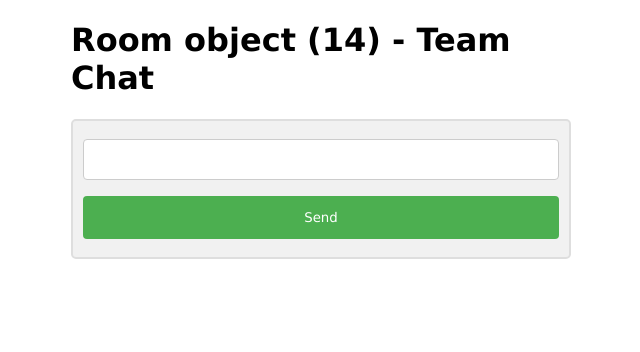
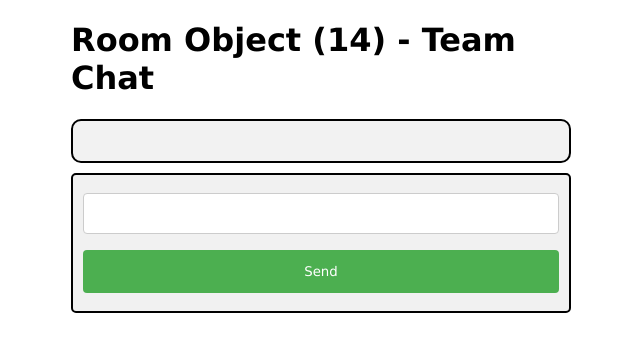
Before and after one commit to saicharan-code/TeamChat, a Django app: template djangochat/templates/room.html in a window 1280 px wide. Shown: the top 352 px of the page, without its empty margins (319-959 px from the left). Run offline with Django 3.2, Linux system fonts and the light colour scheme; the template is opened without the code that fills it: values that come from a table or form of the project are taken from there, others are empty; data comes from the database, SQL or seed files in the repository; both versions use the stored data as it was after the commit; some libraries are stand-ins or nearby versions.

Commit message:
ppt commit

```diff
--- a/djangochat/templates/room.html
+++ b/djangochat/templates/room.html
@@ -10,7 +10,7 @@ body {
 }
 
 .container {
-  border: 2px solid #dedede;
+  border: 2px solid black;
   background-color: #f1f1f1;
   border-radius: 5px;
   padding: 10px;
@@ -18,7 +18,7 @@ body {
 }
 
 .darker {
-  border-color: #ccc;
+  border-color:2px solid black;
   background-color:skyblue;
 }
 
@@ -57,8 +57,10 @@ body {
 </head>
 <body>
 
-<h1 style="font-family: Verdana, Geneva, Tahoma, sans-serif;">{{room}} - Team Chat</h1>
+<h1 style="font-family: Verdana, Geneva, Tahoma, sans-serif;">{{room|title}} - Team Chat</h1>
+  <div id="display">
 
+  </div>
 <script>
 $(document).ready(function(){
 
@@ -112,7 +114,8 @@ setInterval(function(){
     }
 
     div {
-    border-radius: 5px;
+    border: 2px solid black;
+    border-radius: 10px;
     background-color: #f2f2f2;
     padding: 20px;
     }
```
Also changed, not shown: djangochat/chat/models.py (line endings or trailing spaces), djangochat/db.sqlite3.
